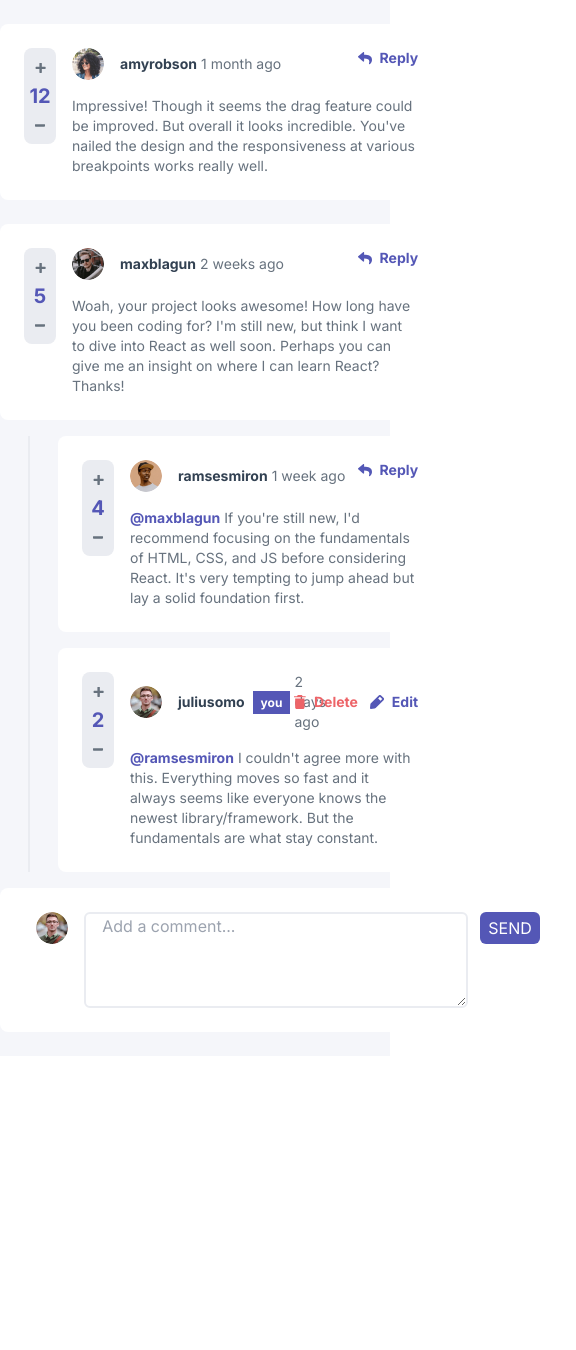
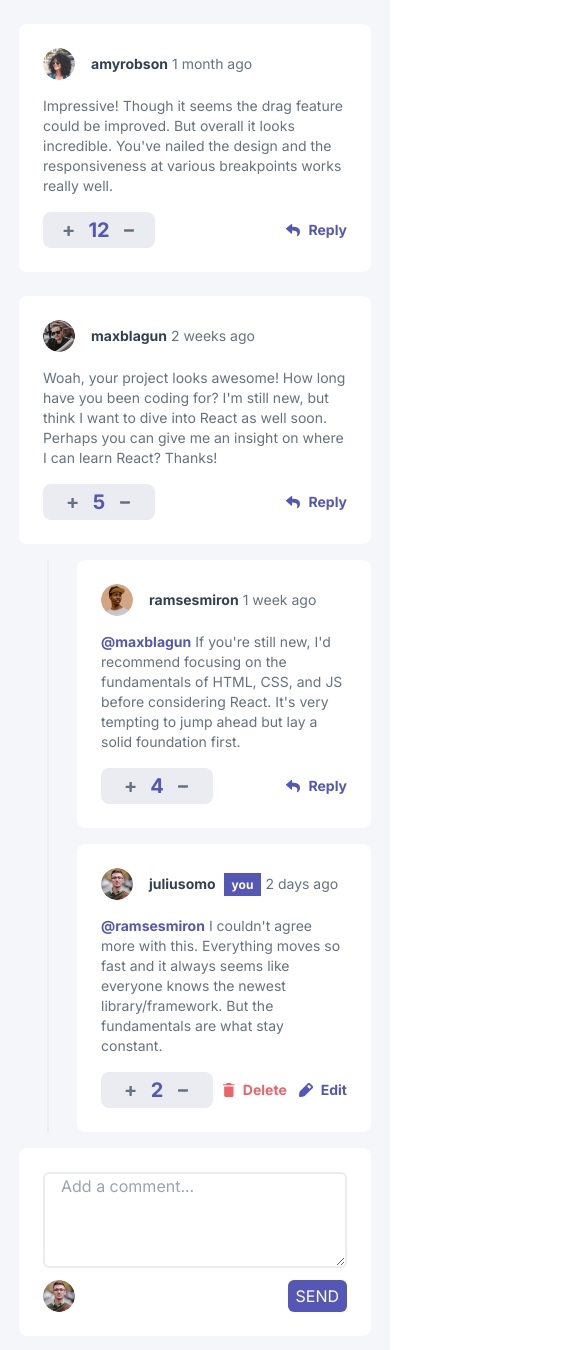
Before and after one commit to Robertron624/interactive-comments, a Next.js app: page / in a window 390 px wide. Shown: the top 1350 px of the page, 576 px wide, since content can reach past the window. Before the commit the page ends 1056 px from the top, so only its background shows below. Built offline with nearby package versions, Linux system fonts and the light colour scheme.

Commit message:
first mobile styles

```diff
--- a/src/app/AddComment.tsx
+++ b/src/app/AddComment.tsx
@@ -85,9 +85,9 @@
     };
 
     return (
-        <div className="bg-white rounded-lg w-144 mt-4 mx-auto text-grayish-blue p-6">
+        <div className="bg-white rounded-lg w-[22rem] md:w-144 mt-4 mx-auto text-grayish-blue p-6">
             <div className="h-full flex gap-4 justify-center">
-                <div>
+                <div className="hidden md:block">
                     <Image
                         src={profileImageUrl.png}
                         alt={`${username}'s profile picture`}
@@ -98,16 +98,23 @@
                 </div>
                 <form
                     onSubmit={handleSubmit}
-                    className="flex gap-3 items-start"
+                    className="flex flex-col md:flex-row gap-3 items-start w-full"
                 >
                     <textarea
                         placeholder="Add a comment..."
-                        className="rounded-md pl-4 w-96 h-24 border-2 border-light-gray bg-white"
+                        className="rounded-md pl-4 w-full md:w-96 h-24 border-2 border-light-gray bg-white"
                         onChange={handleChange}
                         name="comment"
                         value={comment}
                     />
-                    <div className="flex flex-col gap-1">
+                    <div className="flex flex-row justify-between md:flex-col gap-1 w-full">
+                    <Image
+                        src={profileImageUrl.png}
+                        alt={`${username}'s profile picture`}
+                        width={20}
+                        height={20}
+                        className="w-8 h-8 rounded-full"
+                    />
                         <button
                             className="hover:opacity-70 transition-all px-2 py-1 text-white bg-moderated-blue rounded-md"
                             type="submit"
--- a/src/app/Comment.tsx
+++ b/src/app/Comment.tsx
@@ -67,7 +67,7 @@
                 {/* Main comment */}
                 <div className="h-full flex gap-4">
                     {/*score and plus minus buttons*/}
-                    <div className="h-24 rounded-lg px-1 py-3 flex items-center gap-2 flex-col bg-light-gray">
+                    <div className="h-24 rounded-lg px-1 py-3 hidden md:flex items-center gap-2 flex-col bg-light-gray">
                         <button
                             onClick={handleUpvote}
                             className="hover:text-moderated-blue transition-all w-6 h-6 font-bold flex justify-center items-center"
@@ -103,7 +103,7 @@
                         </button>
                     </div>
                     {/*comment content and info*/}
-                    <div className="flex flex-col gap-4 w-11/12">
+                    <div className="flex flex-col gap-4 w-full md:w-11/12">
                         {/* Comment top */}
                         <div className="flex justify-between">
                             <div className="flex gap-4 items-center">
@@ -132,7 +132,7 @@
                             </div>
                             {/* Comment edit/delete if its current user, if not a reply btn */}
                             {isCurrentUser ? (
-                                <div className="flex gap-3">
+                                <div className="md:flex gap-3 hidden">
                                     <RemoveCommentModal
                                         commentId={id}
                                         setIsDeleteModalOpen={
@@ -175,7 +175,7 @@
                                     </button>
                                 </div>
                             ) : (
-                                <div>
+                                <div className="hidden md:block">
                                     <button
                                         onClick={handleReply}
                                         className="hover:opacity-70 transition-all transit text-sm text-moderated-blue font-bold flex items-center gap-2"
@@ -215,24 +215,123 @@
                                 content
                             )}
                         </div>
+                        {/* Comment bottom in mobile */}
+                        <div className="flex justify-between w-full md:hidden">
+                            <div className="rounded-lg w-28 justify-center py-1 flex items-center gap-2 bg-light-gray">
+                                <button
+                                    onClick={handleUpvote}
+                                    className="hover:text-moderated-blue transition-all w-6 h-6 font-bold flex justify-center items-center"
+                                >
+                                    <svg
+                                        width="11"
+                                        height="11"
+                                        xmlns="http://www.w3.org/2000/svg"
+                                    >
+                                        <path
+                                            d="M6.33 10.896c.137 0 .255-.05.354-.149.1-.1.149-.217.149-.354V7.004h3.315c.136 0 .254-.05.354-.149.099-.1.148-.217.148-.354V5.272a.483.483 0 0 0-.148-.354.483.483 0 0 0-.354-.149H6.833V1.4a.483.483 0 0 0-.149-.354.483.483 0 0 0-.354-.149H4.915a.483.483 0 0 0-.354.149c-.1.1-.149.217-.149.354v3.37H1.08a.483.483 0 0 0-.354.15c-.1.099-.149.217-.149.353v1.23c0 .136.05.254.149.353.1.1.217.149.354.149h3.333v3.39c0 .136.05.254.15.353.098.1.216.149.353.149H6.33Z"
+                                            fill="currentcolor"
+                                        />
+                                    </svg>
+                                </button>
+                                <span className="text-xl font-bold text-moderated-blue">
+                                    {score}
+                                </span>
+                                <button
+                                    onClick={handleDownvote}
+                                    className="hover:text-moderated-blue transition-all w-6 h-6 font-bold flex justify-center items-center"
+                                >
+                                    <svg
+                                        width="11"
+                                        height="3"
+                                        xmlns="http://www.w3.org/2000/svg"
+                                    >
+                                        <path
+                                            d="M9.256 2.66c.204 0 .38-.056.53-.167.148-.11.222-.243.222-.396V.722c0-.152-.074-.284-.223-.395a.859.859 0 0 0-.53-.167H.76a.859.859 0 0 0-.53.167C.083.437.009.57.009.722v1.375c0 .153.074.285.223.396a.859.859 0 0 0 .53.167h8.495Z"
+                                            fill="currentcolor"
+                                        />
+                                    </svg>
+                                </button>
+                            </div>
+
+                            {isCurrentUser ? (
+                                <div className="flex gap-3">
+                                <RemoveCommentModal
+                                    commentId={id}
+                                    setIsDeleteModalOpen={
+                                        setIsDeleteModalOpen
+                                    }
+                                    isDeleteModalOpen={isDeleteModalOpen}
+                                    parentCommentId={parentCommentId}
+                                />
+                                <button
+                                    onClick={handleDelete}
+                                    className="hover:opacity-70 transition-all text-sm text-soft-red font-bold flex items-center gap-2"
+                                >
+                                    <svg
+                                        width="12"
+                                        height="14"
+                                        xmlns="http://www.w3.org/2000/svg"
+                                    >
+                                        <path
+                                            d="M1.167 12.448c0 .854.7 1.552 1.555 1.552h6.222c.856 0 1.556-.698 1.556-1.552V3.5H1.167v8.948Zm10.5-11.281H8.75L7.773 0h-3.88l-.976 1.167H0v1.166h11.667V1.167Z"
+                                            fill="currentcolor"
+                                        />
+                                    </svg>
+                                    Delete
+                                </button>
+                                <button
+                                    onClick={() => setEditMode(true)}
+                                    className="hover:opacity-70 transition-all text-sm text-moderated-blue font-bold flex items-center gap-2"
+                                >
+                                    <svg
+                                        width="14"
+                                        height="14"
+                                        xmlns="http://www.w3.org/2000/svg"
+                                    >
+                                        <path
+                                            d="M13.479 2.872 11.08.474a1.75 1.75 0 0 0-2.327-.06L.879 8.287a1.75 1.75 0 0 0-.5 1.06l-.375 3.648a.875.875 0 0 0 .875.954h.078l3.65-.333c.399-.04.773-.216 1.058-.499l7.875-7.875a1.68 1.68 0 0 0-.061-2.371Zm-2.975 2.923L8.159 3.449 9.865 1.7l2.389 2.39-1.75 1.706Z"
+                                            fill="currentcolor"
+                                        />
+                                    </svg>
+                                    Edit
+                                </button>
+                            </div>
+                            ) : (
+                                <button
+                                    onClick={handleReply}
+                                    className="hover:opacity-70 transition-all transit text-sm text-moderated-blue font-bold flex items-center gap-2"
+                                >
+                                    <svg
+                                        width="14"
+                                        height="13"
+                                        xmlns="http://www.w3.org/2000/svg"
+                                    >
+                                        <path
+                                            d="M.227 4.316 5.04.16a.657.657 0 0 1 1.085.497v2.189c4.392.05 7.875.93 7.875 5.093 0 1.68-1.082 3.344-2.279 4.214-.373.272-.905-.07-.767-.51 1.24-3.964-.588-5.017-4.829-5.078v2.404c0 .566-.664.86-1.085.496L.227 5.31a.657.657 0 0 1 0-.993Z"
+                                            fill="#5357B6"
+                                        />
+                                    </svg>
+                                    Reply
+                                </button>
+                            )}
+                        </div>
                     </div>
                 </div>
             </div>
 
             {/* show reply component if addReply mode is true and there are not replies */}
             {addReplyMode && replies.length === 0 && (
-                    <div className="flex flex-col gap-4 mt-4 ml-7 pl-7 border-l-2 border-light-gray">
-                        <ReplyToComment
-                            setAddReplyMode={setAddReplyMode}
-                            addReplyMode={addReplyMode}
-                            parentCommentId={id}
-                            isReply={isReply}
-                            originalCommentId={parentCommentId}
-                            parentCommentUsername={owner.username}
-                        />
+                <div className="flex flex-col gap-4 mt-4 ml-7 pl-7 border-l-2 border-light-gray">
+                    <ReplyToComment
+                        setAddReplyMode={setAddReplyMode}
+                        addReplyMode={addReplyMode}
+                        parentCommentId={id}
+                        isReply={isReply}
+                        originalCommentId={parentCommentId}
+                        parentCommentUsername={owner.username}
+                    />
                 </div>
             )}
-
 
             {/* Replies section if there is any */}
             {replies.length > 0 && (
--- a/src/app/page.tsx
+++ b/src/app/page.tsx
@@ -43,7 +43,7 @@
 
     return (
         <main className="py-6 flex min-h-screen flex-col items-center">
-            <div className="comments flex flex-col gap-6 max-w-xl mx-auto">
+            <div className="comments flex flex-col gap-6 max-w-[22rem] md:max-w-xl mx-auto">
                 {myComments.map((comment: CommentType) => (
                     <Comment key={comment.id} {...comment} />
                 ))}
```
